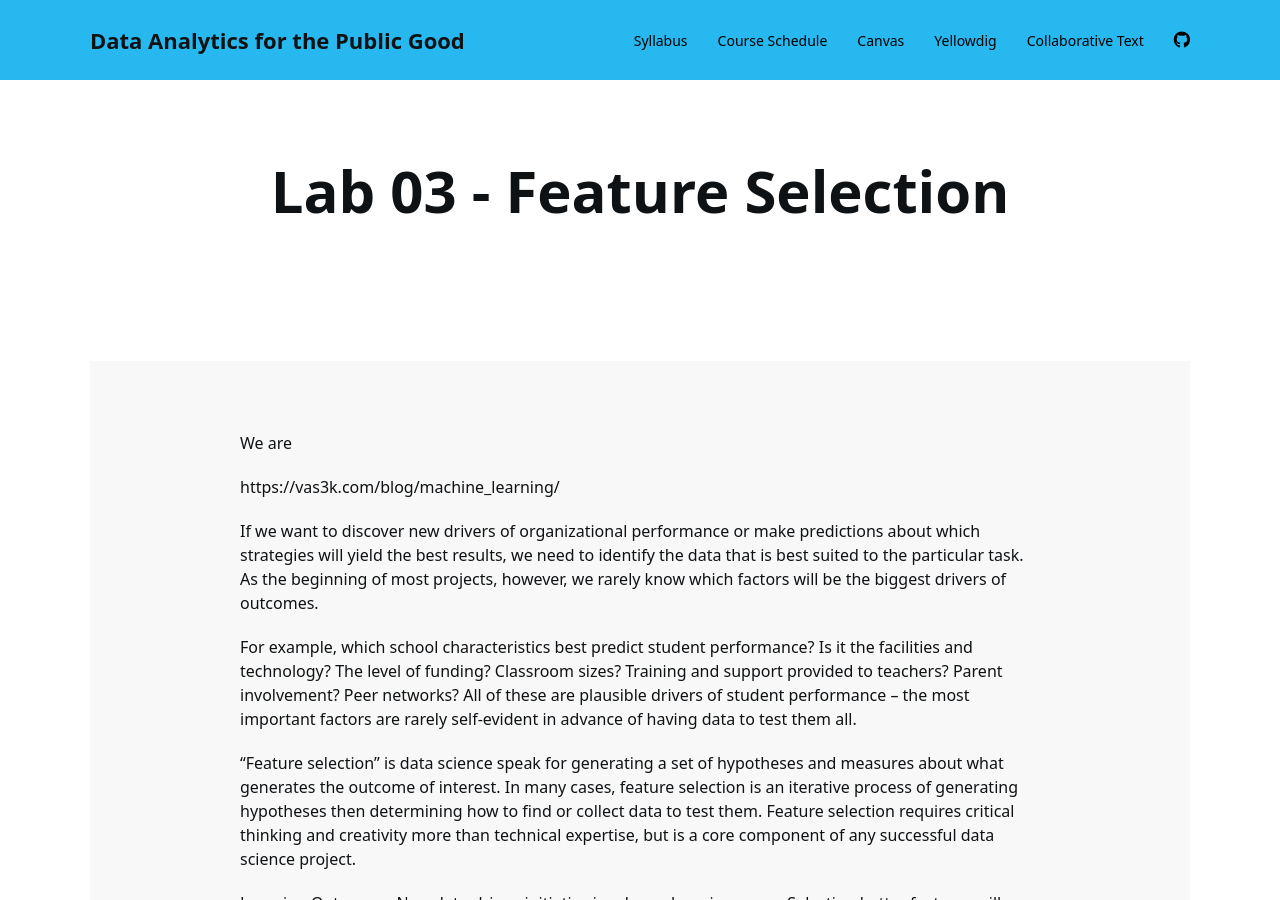
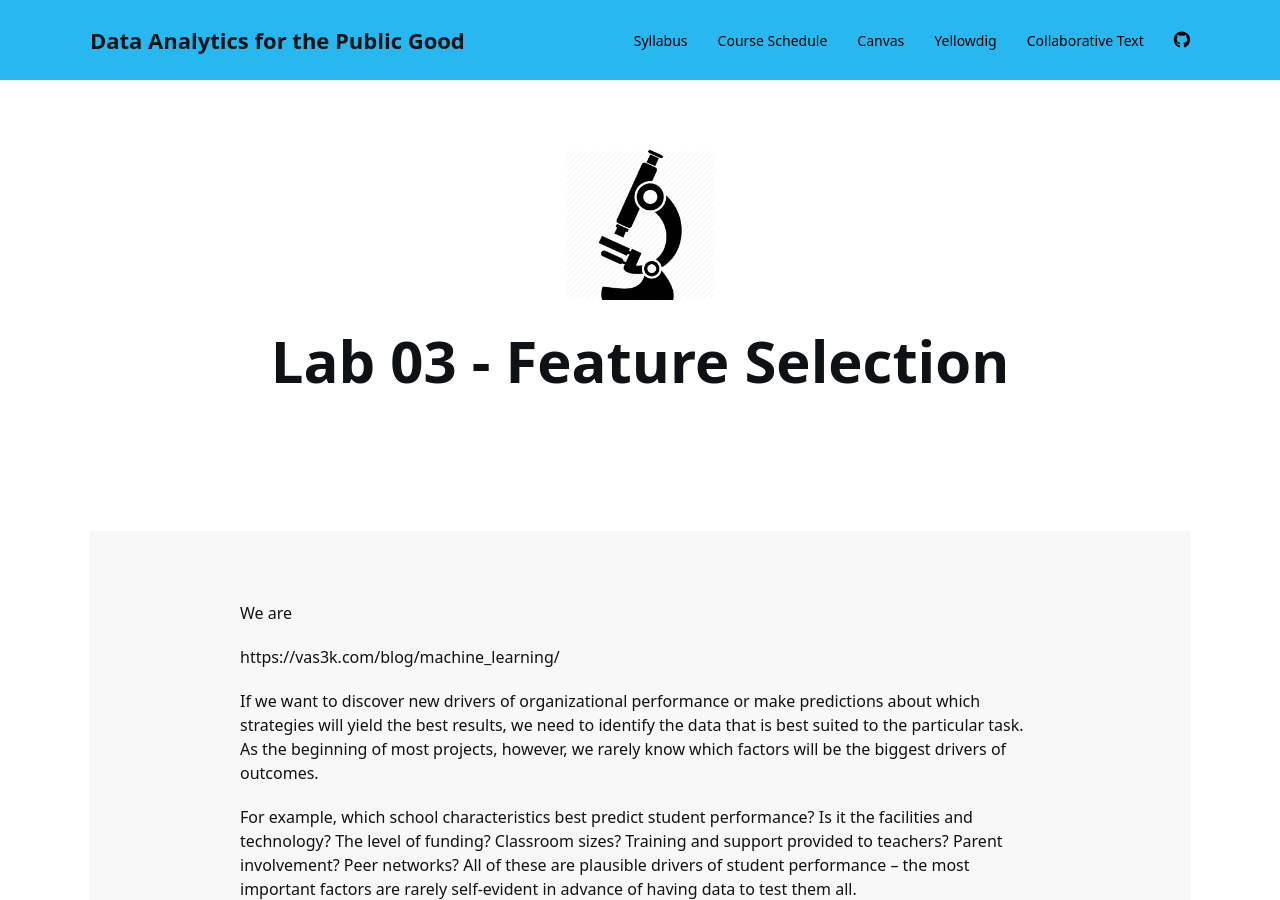
Before and after one commit to DS4PS/course-asu-paf-586-summer-2019, a Jekyll site: the page built from lab-03-feature-selection.md, in a window 1280 px wide and 900 px high. Built offline with Jekyll 4.4.1, drawn with Linux system fonts in a browser that asks for light colours; nearby versions of some CDN libraries; a style sheet for code colours, icons or effects is not loaded.

Commit message:
Update lab-03-feature-selection.md

```diff
--- a/lab-03-feature-selection.md
+++ b/lab-03-feature-selection.md
@@ -1,6 +1,7 @@
 ---
 layout: lab
 title: Lab 03 - Feature Selection
+image: microscope.png
 ---
 
 
```
